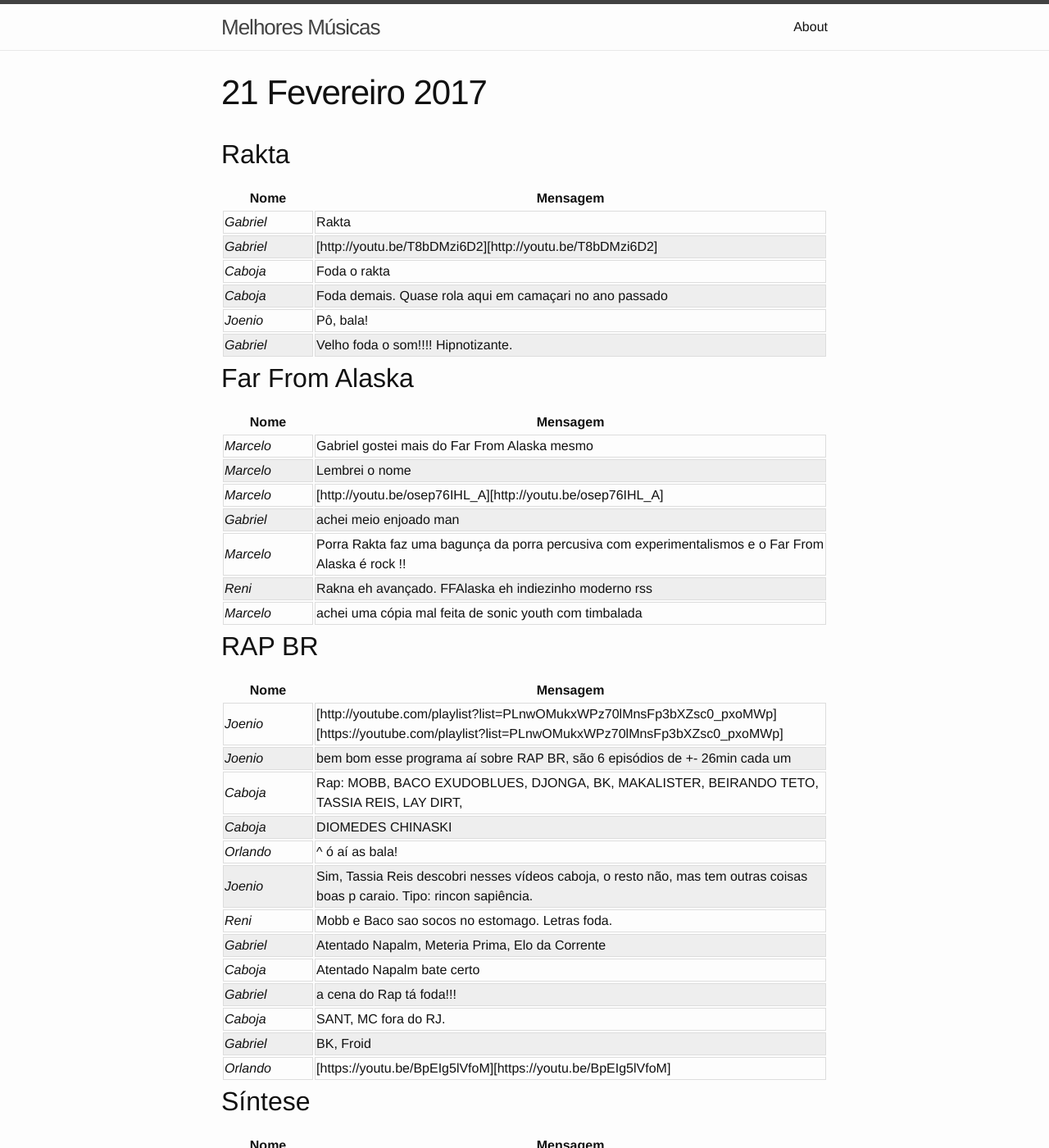
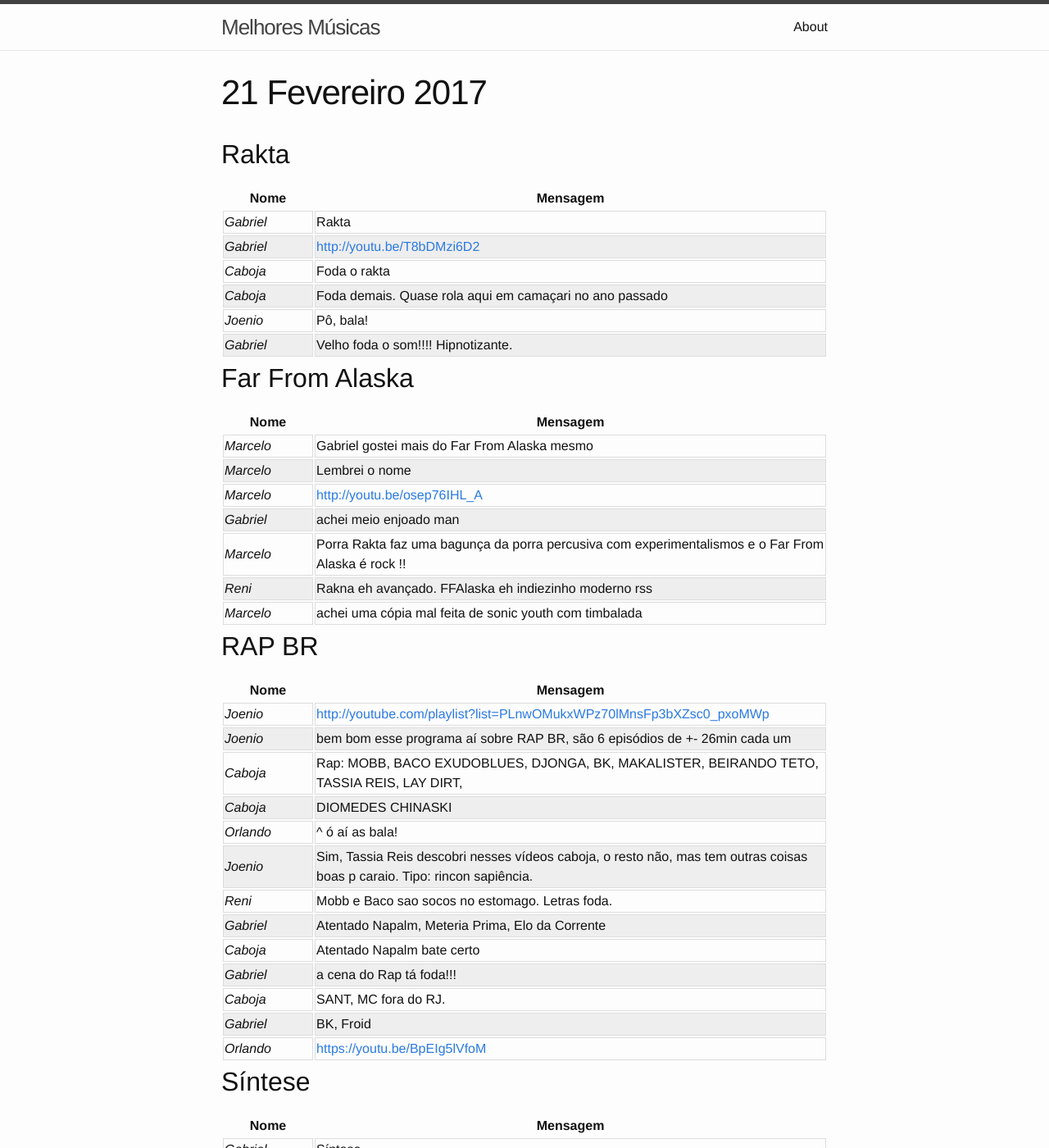
Before and after one commit to MelhoresMusicas/melhoresmusicas.github.io, a Jekyll site: the page built from _posts/2017-02-21-21-fevereiro-2017.markdown, in a window 1280 px wide and 1400 px high. Shown: the whole window at 82% size. Built offline with Jekyll 4.4.1, drawn with Linux system fonts in a browser that asks for light colours; our own code applies the rules of GitHub Pages for plain Markdown files; some of the changed text lies outside the part shown.

Commit message:
fixing link syntax

```diff
--- a/_posts/2017-02-21-21-fevereiro-2017.markdown
+++ b/_posts/2017-02-21-21-fevereiro-2017.markdown
@@ -3,7 +3,7 @@
 | Nome    | Mensagem                                                   |
 | ------- | ---------------------------------------------------------- |
 | Gabriel | Rakta                                                      |
-| Gabriel | [http://youtu.be/T8bDMzi6D2][http://youtu.be/T8bDMzi6D2]   |
+| Gabriel | [http://youtu.be/T8bDMzi6D2](http://youtu.be/T8bDMzi6D2)   |
 | Caboja  | Foda o rakta                                               |
 | Caboja  | Foda demais. Quase rola aqui em camaçari no ano passado    |
 | Joenio  | Pô, bala!                                                  |
@@ -15,7 +15,7 @@
 | ------- | ---------------------------------------------------------- |
 | Marcelo | Gabriel gostei mais do Far From Alaska mesmo               |
 | Marcelo | Lembrei o nome                                             |
-| Marcelo | [http://youtu.be/osep76IHL_A][http://youtu.be/osep76IHL_A] |
+| Marcelo | [http://youtu.be/osep76IHL_A](http://youtu.be/osep76IHL_A) |
 | Gabriel | achei meio enjoado man                                     |
 | Marcelo | Porra Rakta faz uma bagunça da porra percusiva com experimentalismos e o Far From Alaska é rock !! |
 | Reni    | Rakna eh avançado. FFAlaska eh indiezinho moderno rss      |
@@ -25,7 +25,7 @@
 
 | Nome    | Mensagem                                                                                       |
 | ------- | ---------------------------------------------------------------------------------------------- |
-| Joenio  | [http://youtube.com/playlist?list=PLnwOMukxWPz70lMnsFp3bXZsc0_pxoMWp][https://youtube.com/playlist?list=PLnwOMukxWPz70lMnsFp3bXZsc0_pxoMWp] |
+| Joenio  | [http://youtube.com/playlist?list=PLnwOMukxWPz70lMnsFp3bXZsc0_pxoMWp](https://youtube.com/playlist?list=PLnwOMukxWPz70lMnsFp3bXZsc0_pxoMWp) |
 | Joenio  | bem bom esse programa aí sobre RAP BR, são 6 episódios de +- 26min cada um                     |
 | Caboja  | Rap: MOBB, BACO EXUDOBLUES, DJONGA, BK, MAKALISTER, BEIRANDO TETO, TASSIA REIS, LAY DIRT,      |
 | Caboja  | DIOMEDES CHINASKI                                                                              |
@@ -37,7 +37,7 @@
 | Gabriel | a cena do Rap tá foda!!!                                                                       |
 | Caboja  | SANT, MC fora do RJ.                                                                           |
 | Gabriel | BK, Froid                                                                                      |
-| Orlando | [https://youtu.be/BpEIg5lVfoM][https://youtu.be/BpEIg5lVfoM]                                   |
+| Orlando | [https://youtu.be/BpEIg5lVfoM](https://youtu.be/BpEIg5lVfoM)                                   |
 
 ## Síntese
 
@@ -60,7 +60,7 @@
 | Orlando | Tem umas fotos dele na liturgia do candomblé muito bonitas. Parecido com nossas tradições.                    |
 | João    | D'Angelo eh foda... Aquele disco é uma obra prima                                                             |
 | Gabriel | É sim Orlando. E a voz dele é foda. Gravou um discaço tem uns três anos.                                      |
-| Gabriel | [http://youtu.be/pUsgpAWeTew][http://youtu.be/pUsgpAWeTew]                                                    |
+| Gabriel | [http://youtu.be/pUsgpAWeTew](http://youtu.be/pUsgpAWeTew)                                                    |
 | Orlando | Danado de bom!                                                                                                |
 | João    | Caraio                                                                                                        |
 | João    | Muito foda, Grôbi                                                                                             |
```
